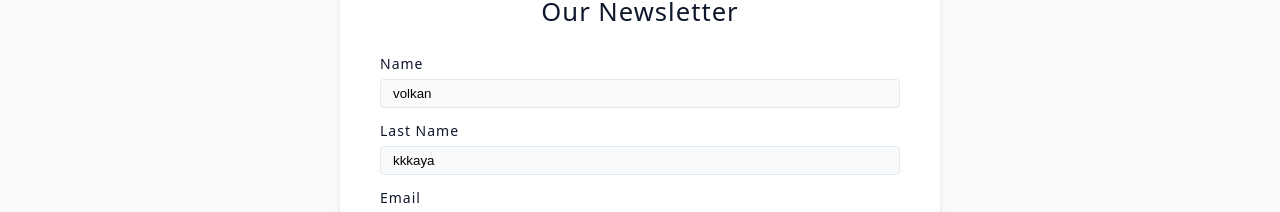
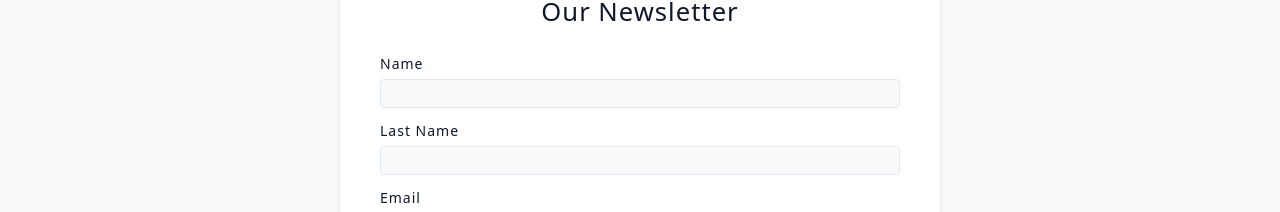
Before and after one commit to volkankarakaya/mixmaster, a React (Vite) app: page /newsletter in a window 1280 px wide. Shown: the part 247-459 px from the top of the page. Built offline with nearby package versions, Linux system fonts and the light colour scheme.

Commit message:
add form error handle

```diff
--- a/src/pages/Newsletter.jsx
+++ b/src/pages/Newsletter.jsx
@@ -8,11 +8,16 @@ const newsletterUrl = "https://www.course-api.com/cocktails-newsletter";
 export const action = async ({ request }) => {
   const formData = await request.formData();
   const data = Object.fromEntries(formData);
-  const response = await axios.post(newsletterUrl, data);
 
-  console.log(response);
-  toast.success(response.data.msg);
-  return redirect("/");
+  try {
+    const response = await axios.post(newsletterUrl, data);
+
+    toast.success(response.data.msg);
+    return redirect("/");
+  } catch (error) {
+    toast.error(error?.response?.data?.msg);
+    return error;
+  }
 };
 
 const Newsletter = () => {
@@ -31,7 +36,6 @@ const Newsletter = () => {
           className="form-input"
           name="name"
           id="name"
-          defaultValue="volkan"
           required
         />
       </div>
@@ -45,7 +49,6 @@ const Newsletter = () => {
           className="form-input"
           name="lastName"
           id="lastName"
-          defaultValue="kkkaya"
           required
         />
       </div>
```
